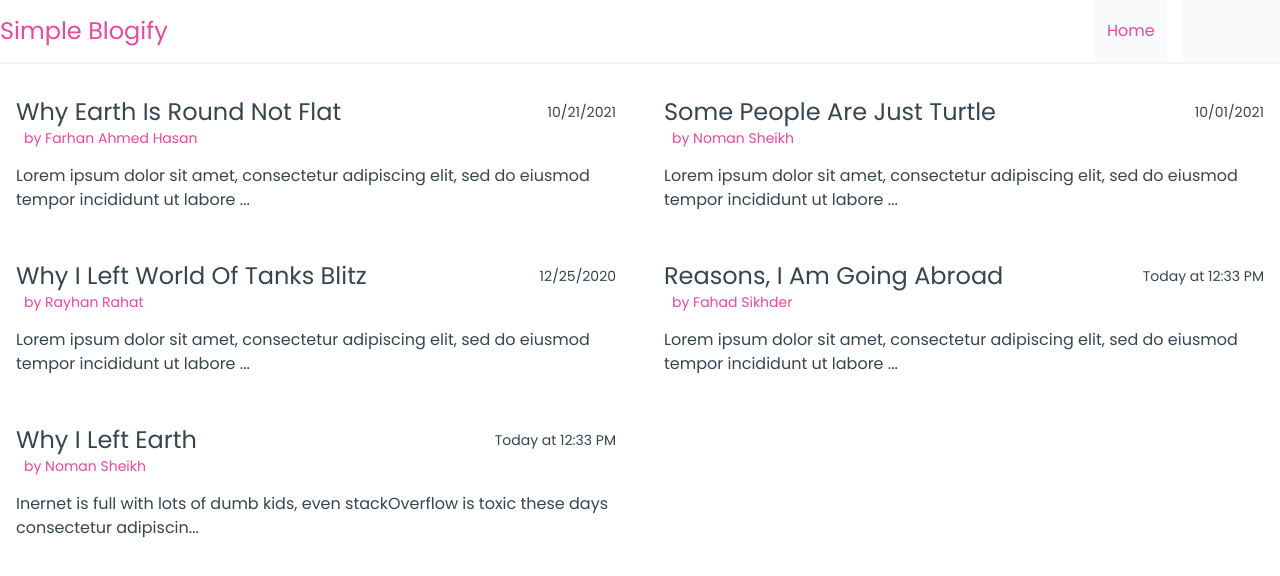
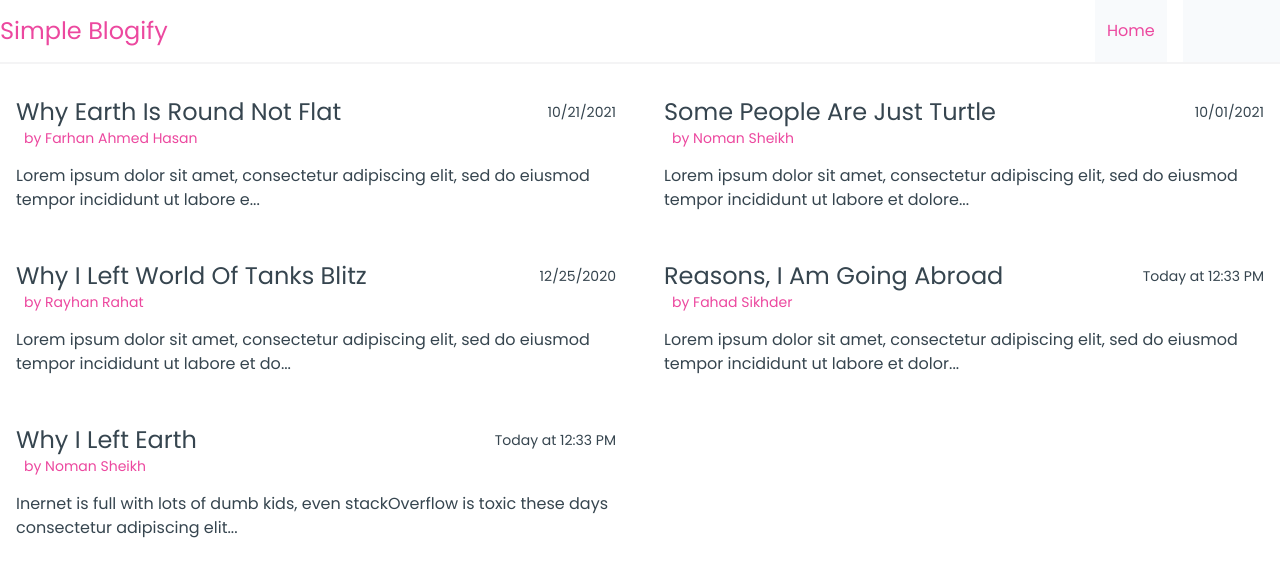
Before and after one commit to farhanahmedhasan/simple-blogify, a React (Create React App) app: page /#/ in a window 1280 px wide. Shown: the top 576 px of the page. Built offline with nearby package versions, Linux system fonts and the light colour scheme.

Commit message:
Added random substring for content

```diff
--- a/src/assests/data/blogsData.js
+++ b/src/assests/data/blogsData.js
@@ -35,7 +35,7 @@ export const blogsData = [
   },
 
   {
-    id: 4,
+    id: 5,
     title: 'why i left earth',
     author: 'Noman Sheikh',
     date: moment().subtract(0, 'days').calendar(),
--- a/src/components/Blogs.js
+++ b/src/components/Blogs.js
@@ -3,6 +3,12 @@ import { blogsData } from '../assests/data/blogsData';
 
 const Blogs = () => {
   const [blogs, setBlogs] = useState(blogsData);
+
+  //generate random number between 100 and 120
+  const randomNumber = (max, min) => {
+    const random = Math.floor(Math.random() * (max - min + 1)) + min;
+    return random;
+  };
 
   return (
     <div className='py-4 grid gap-4  grid-cols-2'>
@@ -16,7 +22,7 @@ const Blogs = () => {
             </div>
 
             <span className='figure__author'>by {author}</span>
-            <p className='figure__content'>{content.substring(0, 100)}...</p>
+            <p className='figure__content'>{content.substring(0, randomNumber(100, 120))}...</p>
           </figure>
         );
       })}
```
